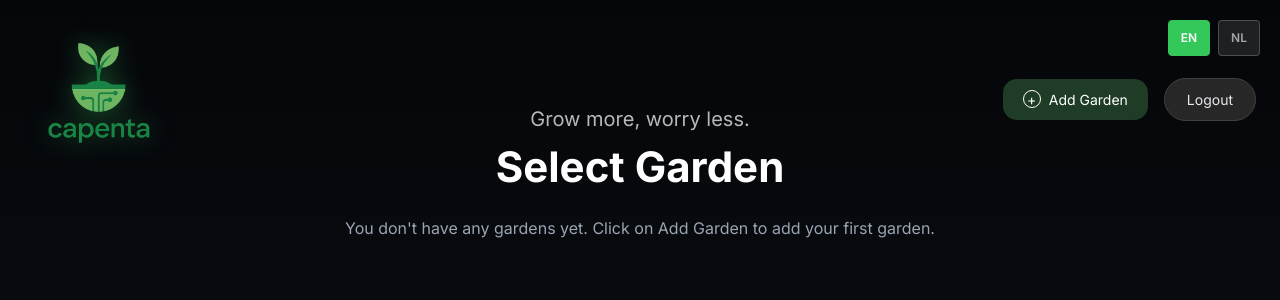
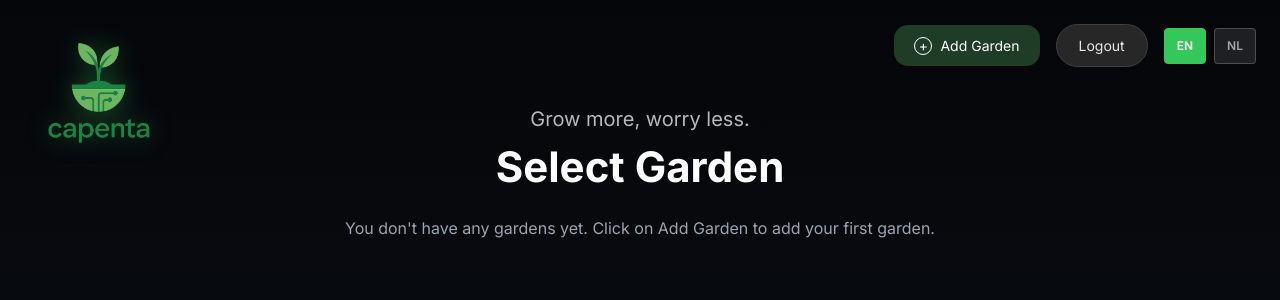
Before and after one commit to A-D-DBS-application/web-application-2025-group-43, a Flask app: page /garden/select in a window 1280 px wide. Shown: the top 300 px of the page. Run offline with Flask 3, Linux system fonts and the light colour scheme; the visitor is signed in with stand-in values (Sample User, id 1); data that the repository does not hold is empty.

Commit message:
Reapply "a"
This reverts commit 468a120fffabf272f8cd72a4e3da02e1780a7290.

```diff
--- a/app/static/styles/garden_selection.css
+++ b/app/static/styles/garden_selection.css
@@ -34,7 +34,7 @@ body{
   margin:0 auto;
   display:flex;
   justify-content:space-between;
-  align-items:center;
+  align-items:flex-start;
 }
 
 /* LOGO LINKS */
@@ -63,6 +63,19 @@ body{
   display:flex;
   align-items:center;
   gap:16px;
+}
+
+/* ✅ Language switcher in topbar-right: nooit fixed, altijd inline */
+.topbar-right .language-switcher{
+  position:static !important;
+  top:auto !important;
+  right:auto !important;
+  z-index:auto !important;
+  display:flex !important;
+  align-items:center;
+  gap:8px;
+  white-space:nowrap;
+  flex:0 0 auto;
 }
 
 /* LOGOUT BUTTON */
--- a/app/templates/add_garden.html
+++ b/app/templates/add_garden.html
@@ -11,8 +11,9 @@
 
   <script src="https://cdn.tailwindcss.com"></script>
 
+  <!-- ✅ IMPORTANT: load global switcher CSS FIRST, then page CSS so page overrides win -->
+  <link rel="stylesheet" href="{{ url_for('static', filename='styles/language_switcher.css') }}">
   <link rel="stylesheet" href="{{ url_for('static', filename='styles/add_garden.css') }}">
-  <link rel="stylesheet" href="{{ url_for('static', filename='styles/language_switcher.css') }}">
 </head>
 
 <body class="min-h-screen text-white">
--- a/app/templates/garden_selection.html
+++ b/app/templates/garden_selection.html
@@ -18,15 +18,12 @@
     crossorigin="anonymous"
   >
 
-  <!-- Externe CSS voor garden selection -->
+  <!-- ✅ Zet language switcher CSS eerst, page CSS erna -->
+  <link rel="stylesheet" href="{{ url_for('static', filename='styles/language_switcher.css') }}">
   <link rel="stylesheet" href="{{ url_for('static', filename='styles/garden_selection.css') }}">
-
-  <link rel="stylesheet" href="{{ url_for('static', filename='styles/language_switcher.css') }}">
 </head>
 
 <body>
-  {% include '_language_switcher.html' %}
-
   <!-- TOP BAR -->
   <div class="topbar">
     <a href="{{ url_for('garden.garden_selection') }}" class="brand" aria-label="Capenta">
@@ -44,6 +41,9 @@
       <a class="logout-btn" href="{{ url_for('auth.logout') }}">
         {{ t('logout') }}
       </a>
+
+      <!-- ✅ Language switcher nu hier, zodat alles dezelfde hoogte heeft -->
+      {% include '_language_switcher.html' %}
     </div>
   </div>
 
```
Also changed, not shown: app/static/styles/add_garden.css (+40 -0 lines).
